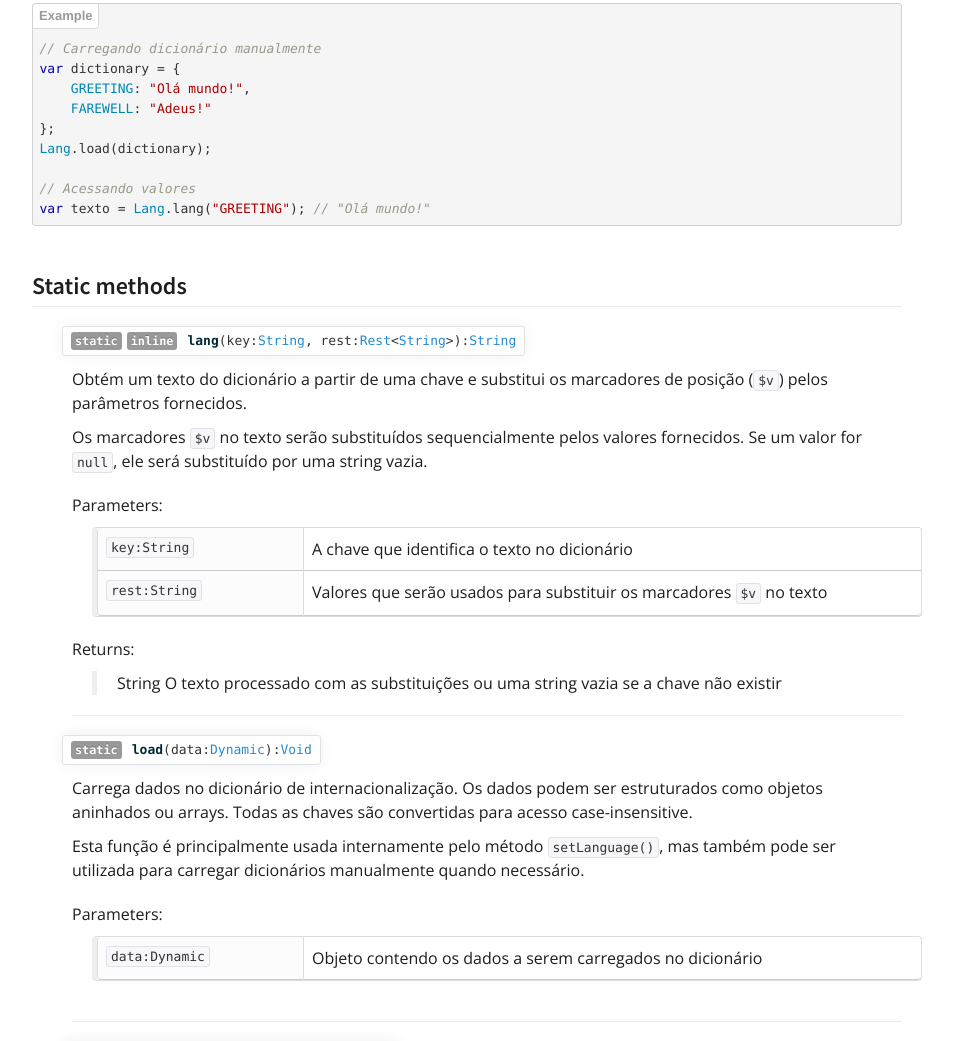
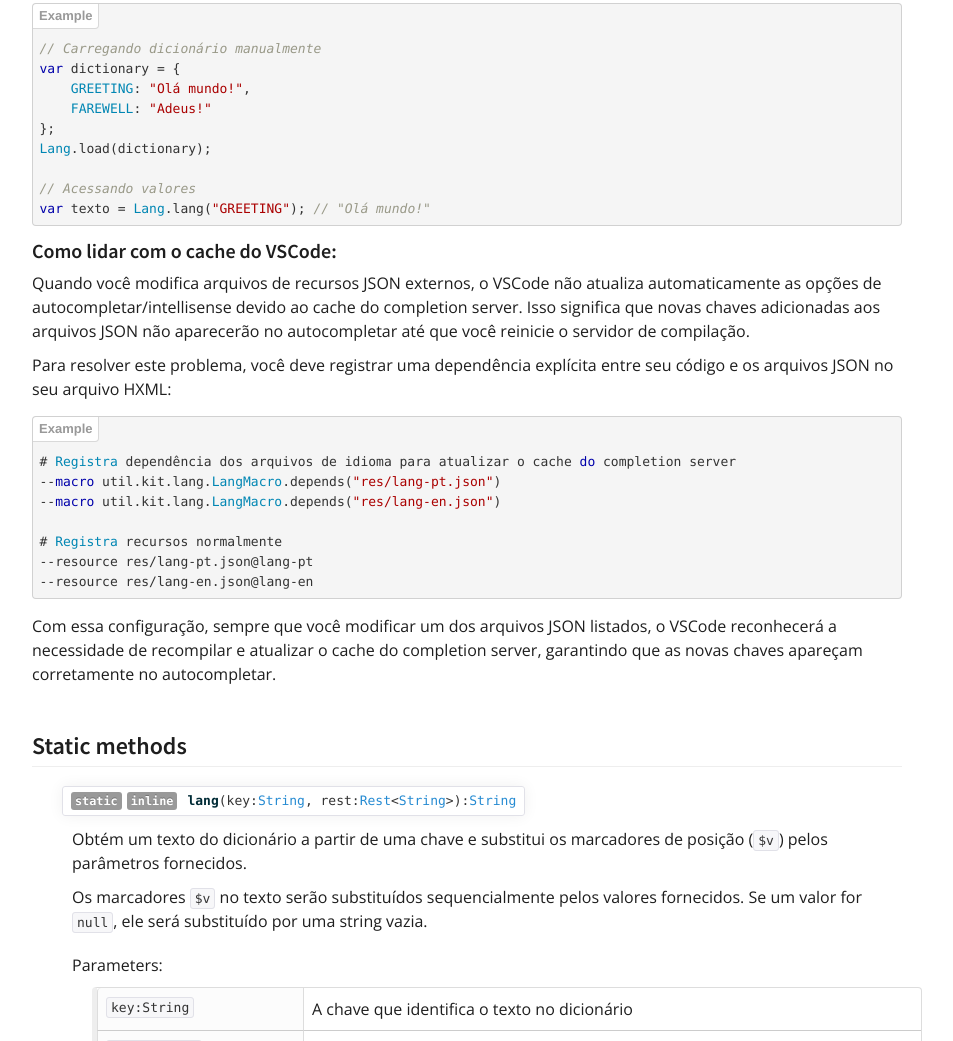
Before and after one commit to triture/util-kit, a plain HTML site: page docs/util/kit/lang/Lang.html in a window 1280 px wide. Shown: the part 1990-3031 px from the top of the page, without its empty margins (323-1276 px from the left). Drawn offline with nearby package versions, Linux system fonts and the light colour scheme.

Commit message:
Resolvendo cache de Lang

```diff
--- a/docs/util/kit/lang/Lang.html
+++ b/docs/util/kit/lang/Lang.html
@@ -67,7 +67,24 @@ var dictionary = {
 Lang.load(dictionary);
 
 // Acessando valores
-var texto = Lang.lang("GREETING"); // "Olá mundo!"</code></pre></div><h3 class="section">Static methods</h3><div class="fields"><div class="field "><a name="lang"></a><h3 class="anchor"><code><span class="label label-static">static</span><span class="label label-inline">inline</span><a href="#lang"><span class="identifier">lang</span></a>(<span style="white-space:nowrap">key:<a class="type" title="String - The basic String class." href="../../../String.html">String</a>,</span> <span style="white-space:nowrap">rest:<span class="type">Rest</span>&lt;<a class="type" title="String - The basic String class." href="../../../String.html">String</a>&gt;</span>):<a class="type" title="String - The basic String class." href="../../../String.html">String</a></code></h3><div class="doc"><p>Obtém um texto do dicionário a partir de uma chave e substitui os marcadores de
+var texto = Lang.lang("GREETING"); // "Olá mundo!"</code></pre>
+<h4>Como lidar com o cache do VSCode:</h4>
+<p>Quando você modifica arquivos de recursos JSON externos, o VSCode não atualiza automaticamente
+as opções de autocompletar/intellisense devido ao cache do completion server. Isso significa que
+novas chaves adicionadas aos arquivos JSON não aparecerão no autocompletar até que você reinicie
+o servidor de compilação.</p>
+<p>Para resolver este problema, você deve registrar uma dependência explícita entre seu código e os
+arquivos JSON no seu arquivo HXML:</p>
+<pre><code class="prettyprint hxml"># Registra dependência dos arquivos de idioma para atualizar o cache do completion server
+--macro util.kit.lang.LangMacro.depends("res/lang-pt.json")
+--macro util.kit.lang.LangMacro.depends("res/lang-en.json")
+
+# Registra recursos normalmente
+--resource res/lang-pt.json@lang-pt
+--resource res/lang-en.json@lang-en</code></pre>
+<p>Com essa configuração, sempre que você modificar um dos arquivos JSON listados, o VSCode
+reconhecerá a necessidade de recompilar e atualizar o cache do completion server, garantindo
+que as novas chaves apareçam corretamente no autocompletar.</p></div><h3 class="section">Static methods</h3><div class="fields"><div class="field "><a name="lang"></a><h3 class="anchor"><code><span class="label label-static">static</span><span class="label label-inline">inline</span><a href="#lang"><span class="identifier">lang</span></a>(<span style="white-space:nowrap">key:<a class="type" title="String - The basic String class." href="../../../String.html">String</a>,</span> <span style="white-space:nowrap">rest:<span class="type">Rest</span>&lt;<a class="type" title="String - The basic String class." href="../../../String.html">String</a>&gt;</span>):<a class="type" title="String - The basic String class." href="../../../String.html">String</a></code></h3><div class="doc"><p>Obtém um texto do dicionário a partir de uma chave e substitui os marcadores de
 posição (<code>$v</code>) pelos parâmetros fornecidos.</p>
 <p>Os marcadores <code>$v</code> no texto serão substituídos sequencialmente pelos valores fornecidos.
 Se um valor for <code>null</code>, ele será substituído por uma string vazia.</p><p class="javadoc">Parameters:</p><table class="table table-bordered params"><tr><th style="width:25%;"><code>key:String</code></th><td><p>A chave que identifica o texto no dicionário</p></td></tr><tr><th style="width:25%;"><code>rest:String</code></th><td><p>Valores que serão usados para substituir os marcadores <code>$v</code> no texto</p></td></tr></table><p class="javadoc">Returns:</p><div class="indent inline-content"><p>String O texto processado com as substituições ou uma string vazia se a chave não existir</p></div></div></div><div class="field "><a name="load"></a><h3 class="anchor"><code><span class="label label-static">static</span><a href="#load"><span class="identifier">load</span></a>(<span style="white-space:nowrap">data:<a class="type" title="Dynamic - Dynamic is a special type which is compatible with all other types." href="../../../Dynamic.html">Dynamic</a></span>):<a class="type" title="Void - The standard Void type." href="../../../Void.html">Void</a></code></h3><div class="doc"><p>Carrega dados no dicionário de internacionalização.
```
Also changed, not shown: 4 other files.
